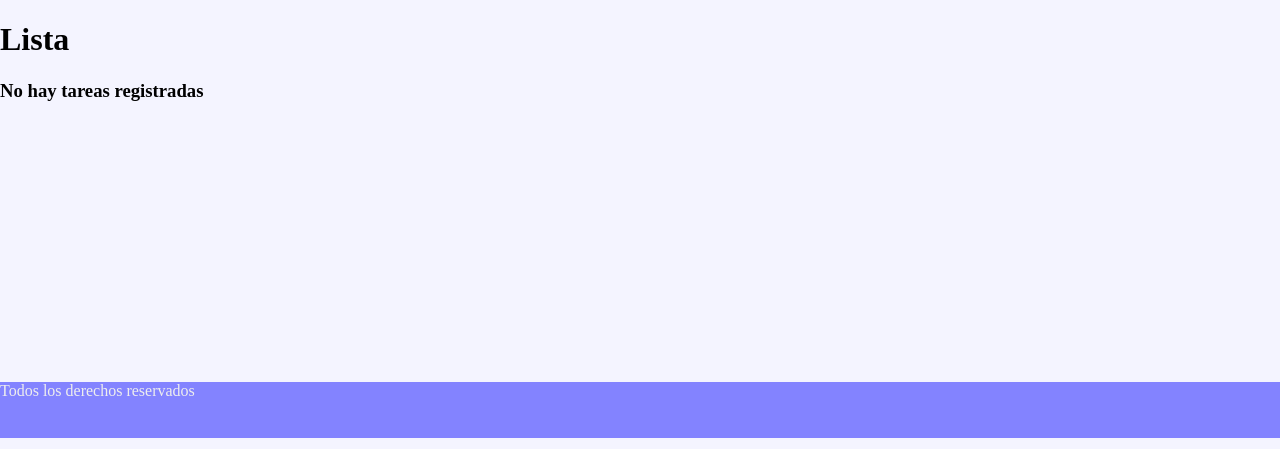
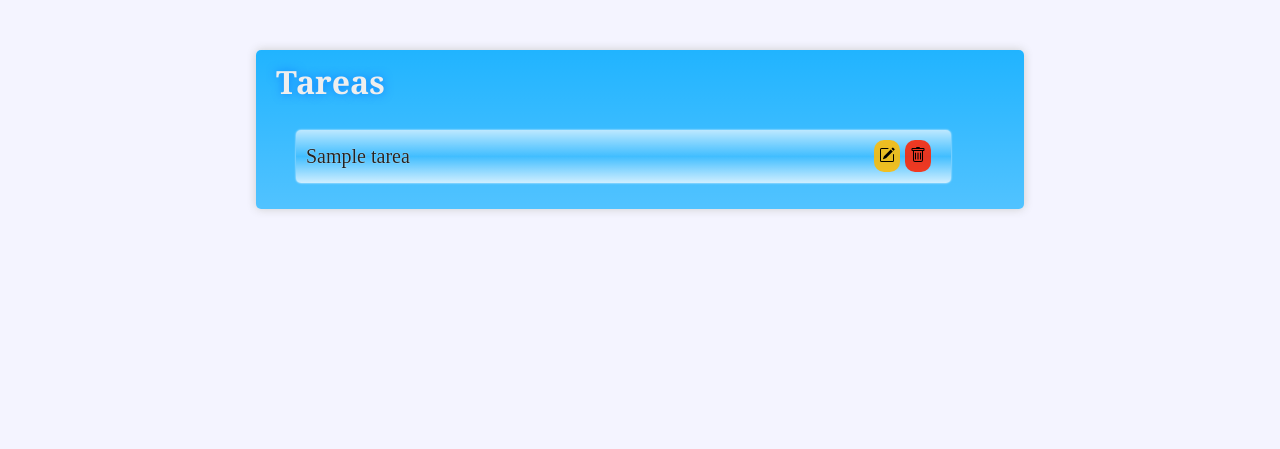
Before and after one commit to Fernanda-Marcano/todo-app, a Django app: page /tareas/lista/ in a window 1280 px wide. Shown: the part 63-512 px from the top of the page. Run offline with Django 5.2, Linux system fonts and the light colour scheme; tables that the repository leaves empty hold one stand-in row (values such as "Sample post").

Commit message:
Realizando el diseño css de la lista de tareas creadas

```diff
--- /dev/null
+++ b/static/css/lista.css
@@ -0,0 +1,54 @@
+.lista {
+    width: 60%;
+    background: linear-gradient(#0afd, #0afa);
+    box-sizing: border-box;
+    border-radius: 5px;
+    margin: auto;
+    margin-top: 50px;
+    padding-bottom: 10px;
+    box-shadow: 0 0 10px 0 #ccc;
+}
+
+.lista_titulo {
+    font-family: Cambria, Cochin, Georgia, Times, 'Times New Roman', serif;
+    font-size: 2em;
+    margin-left: 20px;
+    padding-top: 10px;
+    color: #eee;
+    text-shadow: 0 0 10px #06fa;
+}
+
+.lista_ul_li {
+    width: 90%;
+    font-size: 20px;
+    list-style: none;
+    background: linear-gradient(#fffa, transparent, #fffb);
+    padding: 15px 0;
+    padding-left: 10px;
+    margin-bottom: 10px;
+    box-sizing: border-box;
+    border-radius: 5px;
+    box-shadow: 0 0 2px 0 #fff;
+    color: #222;
+    text-shadow: 0 0 1px #fff;
+}
+
+.lista_boton {
+    display: inline;
+    float: right;
+    margin-right: 20px;
+}
+
+.lista_boton a {
+    border-radius: 10px;
+}
+
+.edit {
+    background-color: #fb0d;
+    padding: 5px;
+}
+
+.del {
+    background-color: #f20d;
+    padding: 5px;
+}
--- a/templates/layouts/base.html
+++ b/templates/layouts/base.html
@@ -8,6 +8,7 @@
     <link rel="stylesheet" href="{% static 'css/form.css' %}">
     <link rel="stylesheet" href="{% static 'css/menu.css' %}">
     <link rel="stylesheet" href="{% static 'css/pie.css' %}">
+    <link rel="stylesheet" href="{% static 'css/lista.css' %}">
     <title>Tarea | {% block title %} {% endblock %}</title>
 </head>
 <body>
--- a/templates/tarea/forms.html
+++ b/templates/tarea/forms.html
@@ -3,11 +3,7 @@
         <!-- <label for="">{{ campo.label }}</label> -->
         <input type="{{ campo.field.widget.input_type }}"
         placeholder="{{ campo.help_text }}"
-<<<<<<< HEAD
-        class="formulario_input"
-=======
         class="formulario_input input"
->>>>>>> styles
         name="{{ campo.name }}"
 
         {% if tarea %}
--- a/templates/tarea/lista_tarea.html
+++ b/templates/tarea/lista_tarea.html
@@ -3,12 +3,23 @@
 {% block title %} Lista Tareas {% endblock %}
 
 {% block content %}
-    <h1>Lista</h1>
-    <div class="lista">
-        {% if tarea %}
+<div class="lista">
+    <h2 class="lista_titulo">Tareas</h2>
+    {% load static %}
+        {% if forms %}
             <ul class="lista_ul">
-                {% for campo in forms %}
-                    <li class="lista_ul_li">{{ campo.titulo }}</li>
+                {% for valor in forms %}
+                    <li class="lista_ul_li">
+                        {{ valor.titulo }}
+                        <div class="lista_boton">
+                            <a href="{% url 'editar-tarea' valor.id %}" class="edit" title="Editar (tarea: {{ valor.id }})">
+                                <img src="{% static 'img/pencil-square.svg' %}" alt=""></a>
+                            <a href="{% url 'eliminar-tarea' valor.id %}" class="del" title="Eliminar (tarea: {{ valor.id }})">
+                                <img src="{% static 'img/trash.svg' %}" alt="">
+                            </a>
+                        </div>
+
+                    </li>
                 {% endfor %}
             </ul>
         {% else %}
```
Also changed, not shown: static/img/eye.svg (added), static/img/pencil-square.svg (added), static/img/trash.svg (added).
